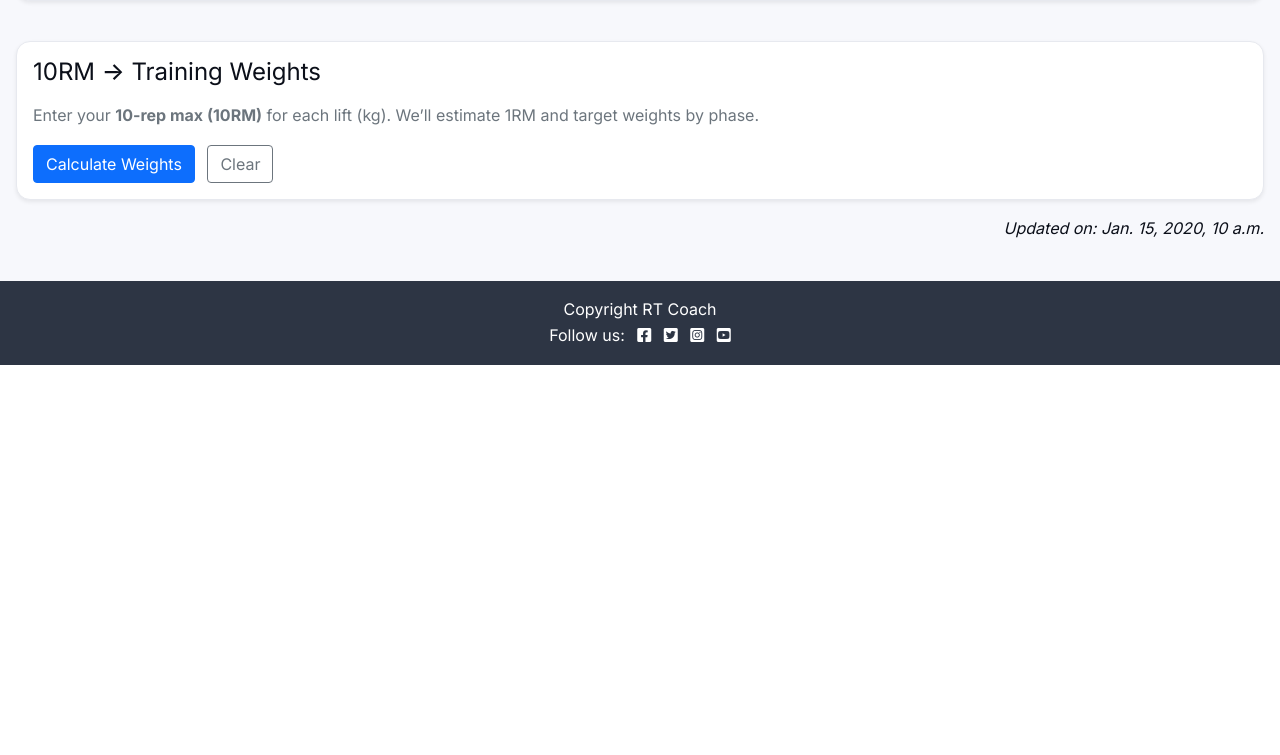
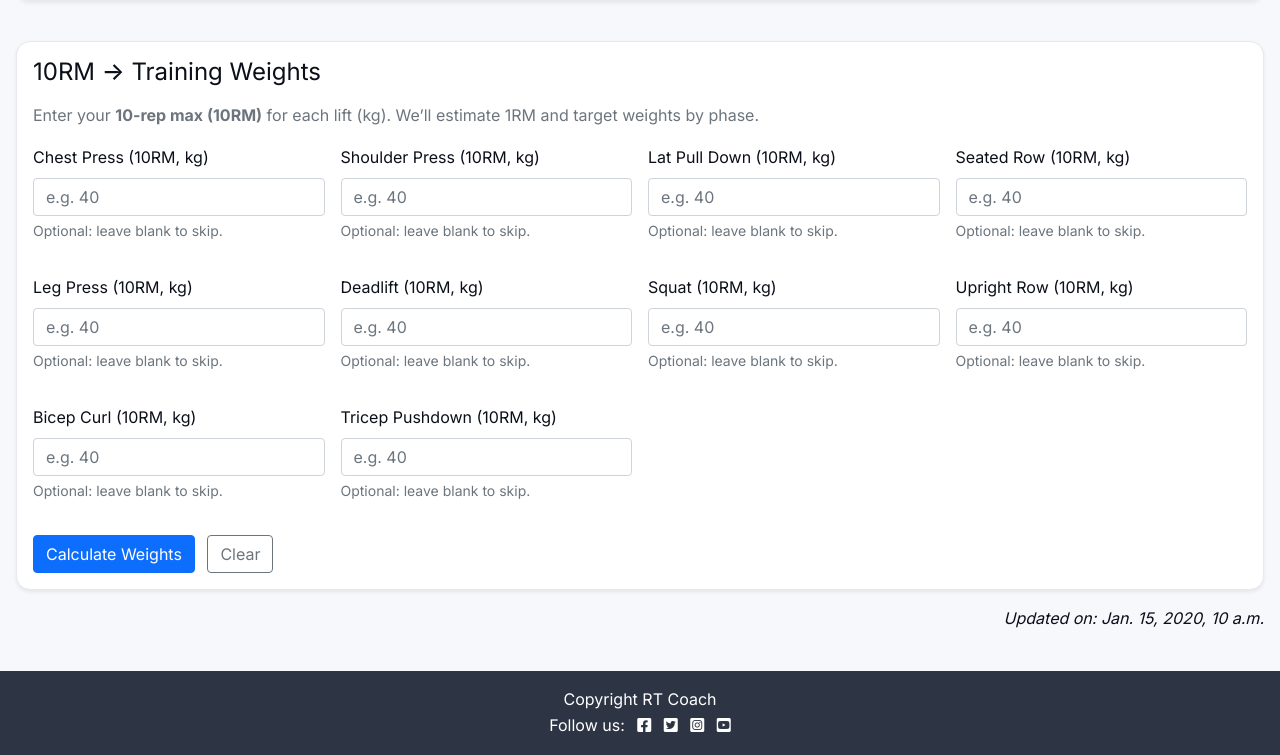
Before and after one commit to rory-codes/rt-coach, a Django app: page /fitness/ in a window 1280 px wide. Shown: the part 1035-1790 px from the top of the page. Before the commit the page ends 1400 px from the top, so only its background shows below. Run offline with Django 4.2, Linux system fonts and the light colour scheme; tables that the repository leaves empty hold one stand-in row (values such as "Sample post").

Commit message:
Refactor Personal Metrics section and enhance 10RM input functionality in fitness data template

```diff
--- a/fitness_data/templates/fitness_data/fitness_data.html
+++ b/fitness_data/templates/fitness_data/fitness_data.html
@@ -119,7 +119,8 @@
         <div class="card shadow-sm">
             <div class="card-body">
                 <h4 class="card-title mb-3">10RM → Training Weights</h4>
-        <p class="text-muted mb-3">Enter your <strong>10-rep max (10RM)</strong> for each lift (kg). We’ll estimate 1RM and target weights by phase.</p>
+                <p class="text-muted mb-3">Enter your <strong>10-rep max (10RM)</strong> for each lift (kg). We’ll
+                    estimate 1RM and target weights by phase.</p>
 
                 <div class="row g-3" id="tenRmInputs">
                     <!-- populated by JS with standard exercises -->
@@ -154,6 +155,30 @@
             { name: "Zone 4", low: 0.80, high: 0.90 },
             { name: "Zone 5", low: 0.90, high: 1.00 }
         ];
+
+        // === 10RM SECTION ===
+        const EXERCISES = [
+            "Chest Press", "Shoulder Press", "Lat Pull Down", "Seated Row",
+            "Leg Press", "Deadlift", "Squat", "Upright Row", "Bicep Curl", "Tricep Pushdown"
+        ];
+
+        function renderTenRmInputs() {
+            const wrap = document.getElementById("tenRmInputs");
+            if (!wrap) return;
+            wrap.innerHTML = "";
+            EXERCISES.forEach((name, idx) => {
+                const id = `tenrm_${idx}`;
+                const col = document.createElement("div");
+                col.className = "col-sm-6 col-md-4 col-lg-3";
+                col.innerHTML = `
+      <label class="form-label">${name} (10RM, kg)</label>
+      <input type="number" min="0" step="0.5" class="form-control tenrm-input" id="${id}" placeholder="e.g. 40">
+      <div class="form-text">Optional: leave blank to skip.</div>
+    `;
+                wrap.appendChild(col);
+            });
+        }
+
 
         function toNum(v) {
             const n = parseFloat(v);
@@ -254,6 +279,7 @@
             renderBMI();
             renderWHR();
             renderHRZones();
+            renderTenRmInputs();
         }
 
         $("calcBtn").addEventListener("click", renderAll);
```
Lines whose indentation alone changed are shown as unchanged.
